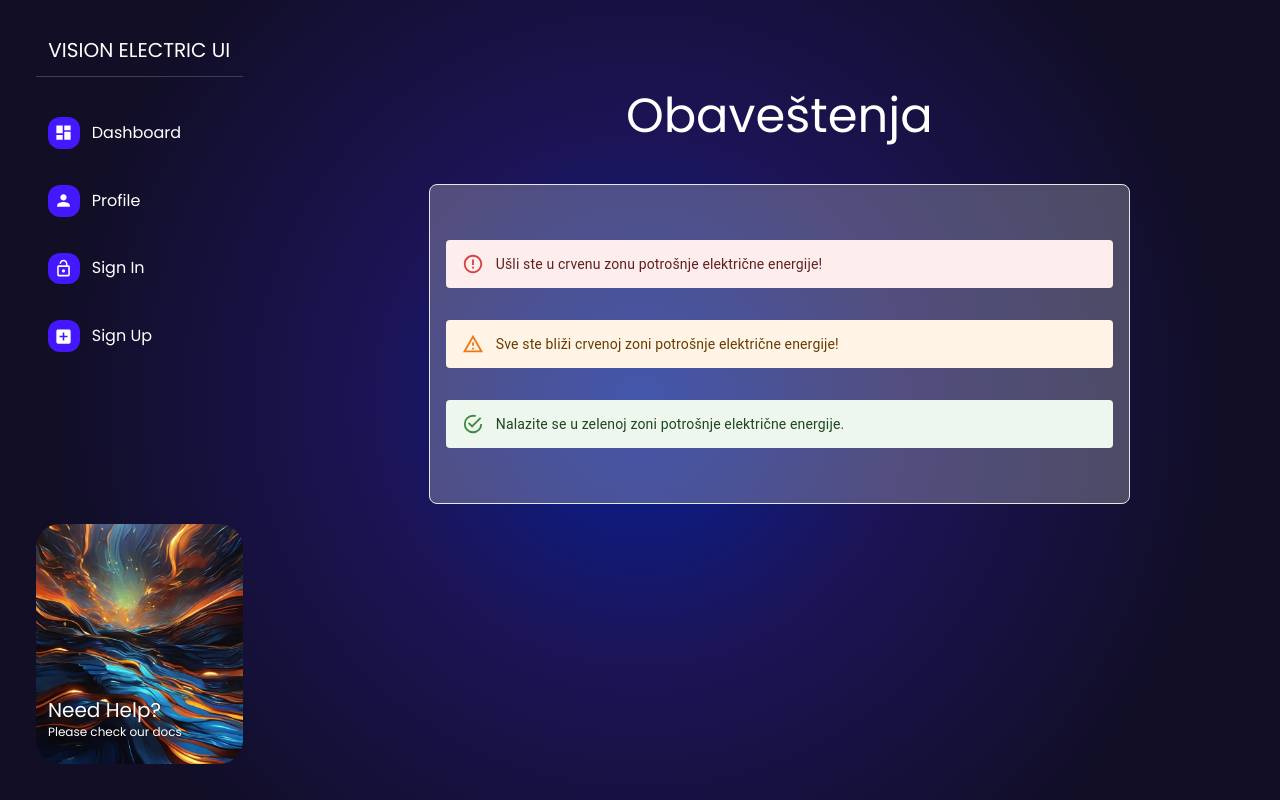
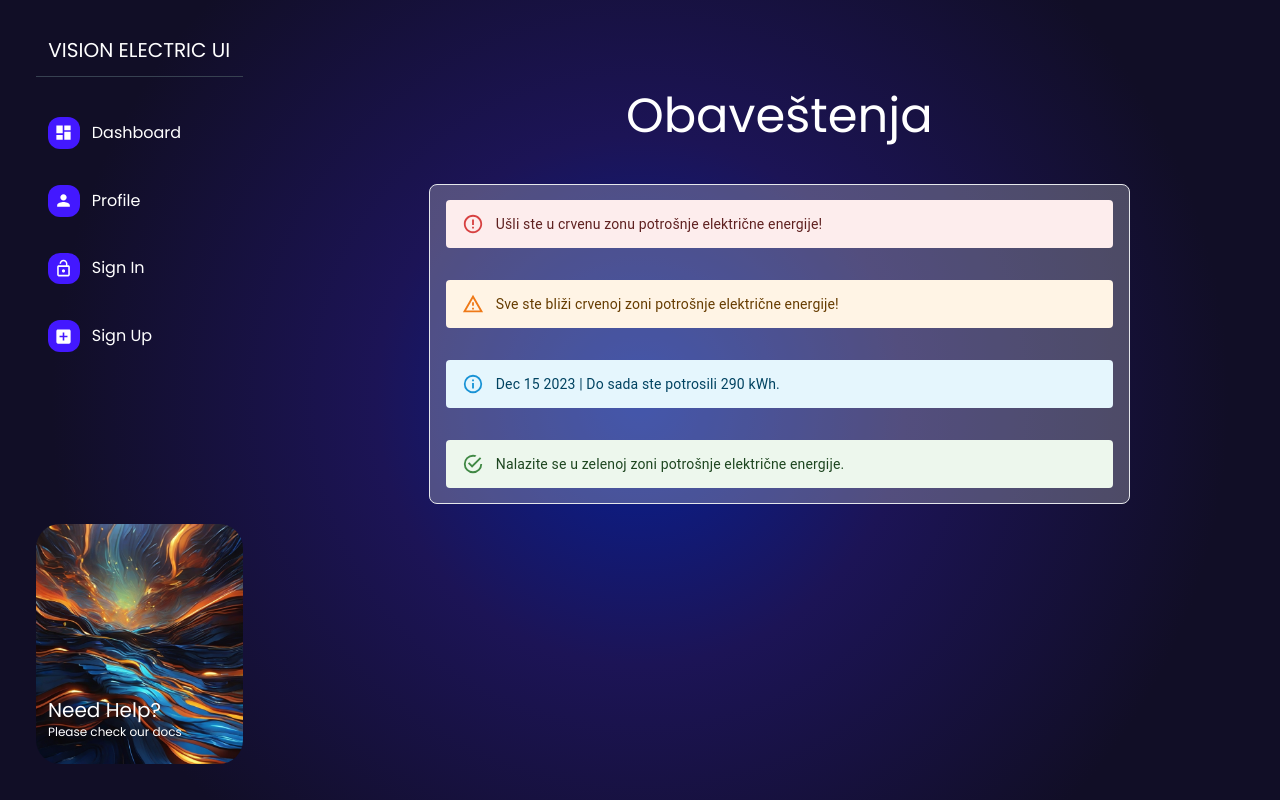
Before and after one commit to aminnicevic04/Hackathon-App, a Next.js app: page /notification in a window 1280 px wide. Built offline with nearby package versions, Linux system fonts and the light colour scheme.

Commit message:
notifications

```diff
--- a/components/auth/notification/Notification.js
+++ b/components/auth/notification/Notification.js
@@ -4,6 +4,9 @@ import Alert from "@mui/material/Alert";
 import Stack from "@mui/material/Stack";
 
 export default function BasicAlerts() {
+  const datum = new Date();
+  const datum2 = datum.toDateString().slice(4);
+  console.log(datum2);
   return (
     <div>
       <Stack sx={{ width: "100%" }} spacing={4}>
@@ -13,6 +16,7 @@ export default function BasicAlerts() {
         <Alert severity="warning">
           Sve ste bliži crvenoj zoni potrošnje električne energije!
         </Alert>
+        <Alert severity="info">{datum2} | Do sada ste potrosili 290 kWh.</Alert>
         <Alert severity="success">
           Nalazite se u zelenoj zoni potrošnje električne energije.
         </Alert>
```
